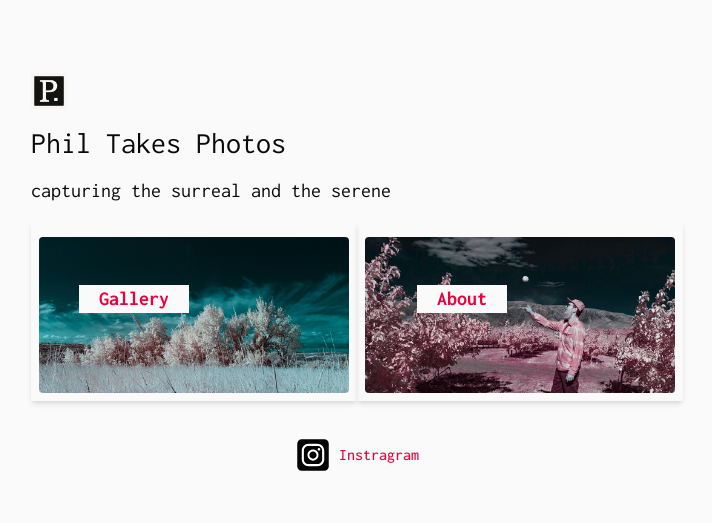
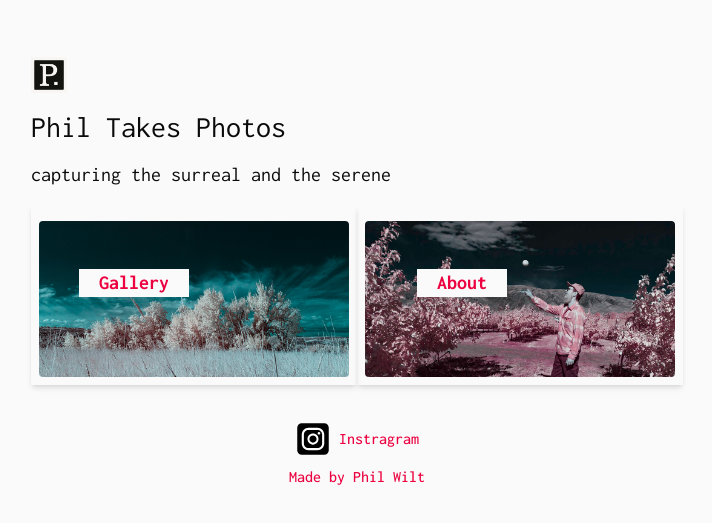
Before and after one commit to philwilt/phil-takes-photos, a React (Vite) app: page / in a window 1280 px wide. Shown: the part 147-670 px from the top of the page, without its empty margins (283-995 px from the left). Built offline with nearby package versions, Linux system fonts and the light colour scheme.

Commit message:
add made by

```diff
--- a/src/App.tsx
+++ b/src/App.tsx
@@ -16,7 +16,7 @@ function App() {
         <Route path="*" element={<Navigate to="/" replace />} />
       </Routes>
 
-      <footer className="flex  items-center justify-center mt-3">
+      <footer className="flex flex-col items-center justify-center mt-3 gap-2">
         <a
           className="flex items-center gap-2 hover:underline hover:underline-offset-4"
           href="https://www.instagram.com/plentiphil/"
@@ -32,6 +32,14 @@ function App() {
           />
           Instragram
         </a>
+        <a
+          className="hover:underline hover:underline-offset-4"
+          href="https://github.com/philwilt/phil-takes-photos"
+          target="_blank"
+          rel="noopener noreferrer"
+        >
+          Made by Phil Wilt
+        </a>
       </footer>
     </>
   );
```
